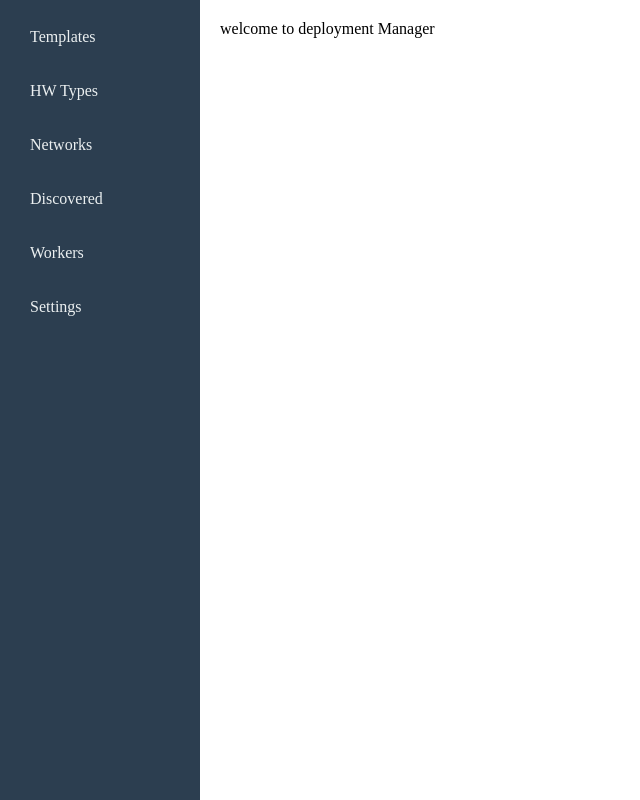
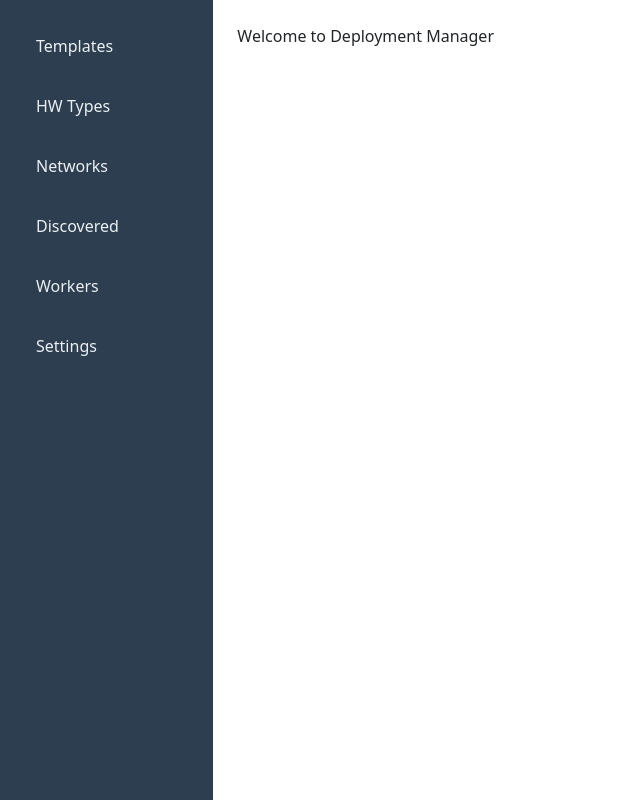
Before and after one commit to airani051346/deployDev, a Flask app: page / in a window 1280 px wide. Shown: the whole page, without its empty margins (0-640 px from the left). Run offline with Flask 3, Linux system fonts and the light colour scheme; some libraries are stand-ins or nearby versions.

Commit message:
Update base.html

```diff
--- a/app/templates/base.html
+++ b/app/templates/base.html
@@ -3,37 +3,56 @@
 <head>
   <meta charset="utf-8">
   <title>{% block title %}Zero‑Touch{% endblock %}</title>
+
+  <link rel="stylesheet" href="{{ url_for('static', filename='css/bootstrap.css') }}">
   <link rel="stylesheet" href="{{ url_for('static', filename='css/styles.css') }}">
-  <link rel="stylesheet" href="{{ url_for('static', filename='css/adv.css') }}">
+  <script src="{{ url_for('static', filename='js/bootstrap.js') }}"></script>
+
 </head>
 <body>
-
-  <div class="grid-container">
-    <nav class="sidebar">
-      <a href="{{ url_for('templates_page') }}" class="{{ 'active' if request.endpoint=='templates_page' else '' }}">
+  <div class="container-fluid">
+    <div class="row min-vh-100">
+      <!-- Sidebar -->
+      <nav class="col-md-2 d-md-block sidebar d-flex flex-column p-3">
+        <ul class="nav flex-column">
+          <li class="nav-item">
+            <a class="nav-link {% if request.endpoint=='templates_page' %}active{% endif %}" href="{{ url_for('templates_page') }}">
               <i class="fas fa-file-alt"></i> Templates
             </a>
-      <a href="{{ url_for('hwtypes_page') }}" class="{{ 'active' if request.endpoint=='hwtypes_page' else '' }}">
+          </li>
+          <li class="nav-item">
+            <a class="nav-link {% if request.endpoint=='hwtypes_page' %}active{% endif %}" href="{{ url_for('hwtypes_page') }}">
               <i class="fas fa-list"></i> HW Types
             </a>
-      <a href="{{ url_for('networks_page') }}" class="{{ 'active' if request.endpoint=='networks_page' else '' }}">
+          </li>
+          <li class="nav-item">
+            <a class="nav-link {% if request.endpoint=='networks_page' %}active{% endif %}" href="{{ url_for('networks_page') }}">
               <i class="fas fa-network-wired"></i> Networks
             </a>
-      <a href="{{ url_for('discovered_page') }}" class="{{ 'active' if request.endpoint=='discovered_page' else '' }}">
+          </li>
+          <li class="nav-item">
+            <a class="nav-link {% if request.endpoint=='discovered_page' %}active{% endif %}" href="{{ url_for('discovered_page') }}">
               <i class="fas fa-search"></i> Discovered
             </a>
-      <a href="{{ url_for('workers_page') }}" class="{{ 'active' if request.endpoint=='workers_page' else '' }}">
+          </li>
+          <li class="nav-item">
+            <a class="nav-link {% if request.endpoint=='workers_page' %}active{% endif %}" href="{{ url_for('workers_page') }}">
               <i class="fas fa-tasks"></i> Workers
             </a>
-      <a href="{{ url_for('settings_page') }}" class="{{ 'active' if request.endpoint=='settings_page' else '' }}">
+          </li>
+          <li class="nav-item">
+            <a class="nav-link {% if request.endpoint=='settings_page' %}active{% endif %}" href="{{ url_for('settings_page') }}">
               <i class="fas fa-user-cog"></i> Settings
             </a>
+          </li>
+        </ul>
       </nav>
-    <main class="main-content">
-      {% block content %}welcome to deployment Manager{% endblock %}
+
+      <!-- Main content -->
+      <main class="col-md-10 ms-sm-auto px-md-4 py-4">
+        {% block content %}Welcome to Deployment Manager{% endblock %}
       </main>
     </div>
-
-  <script src="{{ url_for('static', filename='js/main.js') }}"></script>
+  </div>
 </body>
 </html>
```
Lines whose indentation alone changed are shown as unchanged.
